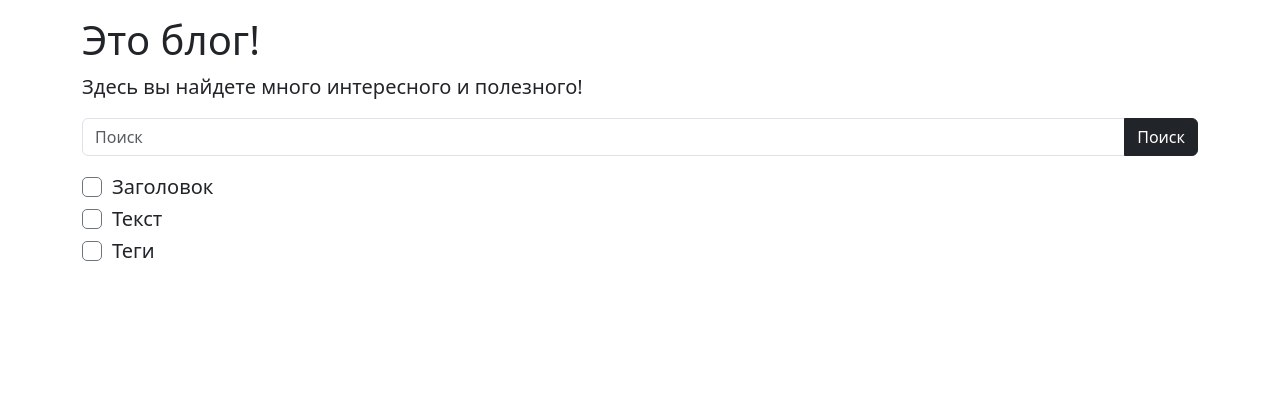
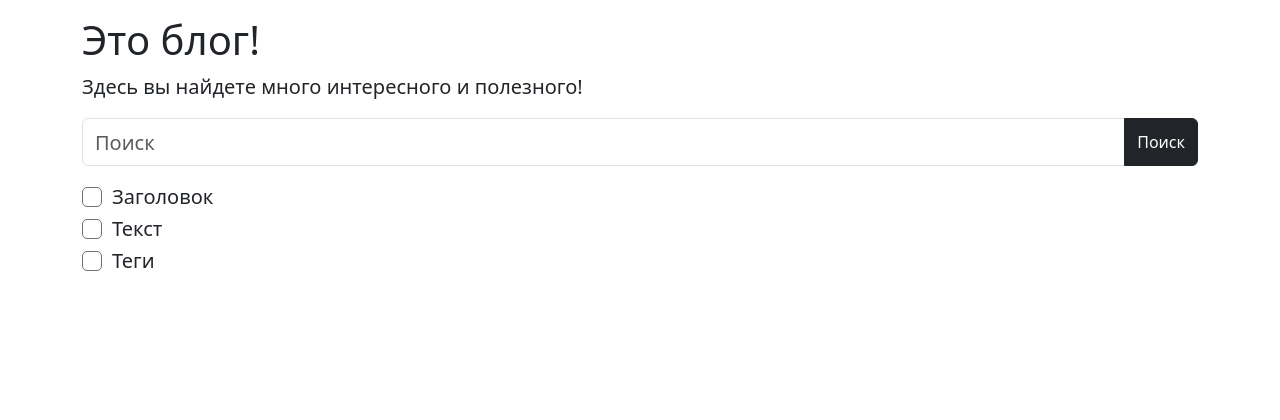
Before and after one commit to VladimirMonin/pydeck, a Django app: page /blog/ in a window 1280 px wide. Shown: the part 66-486 px from the top of the page. Run offline with Django 5.2, Linux system fonts and the light colour scheme; data that the repository does not hold is empty; some libraries are stand-ins or nearby versions.

Commit message:
develop/css: дополнительные правки стилей

```diff
--- a/static/css/base.css
+++ b/static/css/base.css
@@ -16,11 +16,11 @@ span.tag {
 /* Стили для тегов при наведении плавно окрашиваются в темный цвет фона */
 span.tag:hover {
   background-color: #343a40; /* Темный цвет фона */
-  transition: background-color 1.5s; /* Плавное изменение цвета фона */
+  transition: background-color 1.9s; /* Плавное изменение цвета фона */
 }
 
 /* Размер иконок и цвет */
-i.bi {
+span > i.bi {
   font-size: 1.5rem;
   color: #343a40;
 }
--- a/static/css/blog_catalog.css
+++ b/static/css/blog_catalog.css
@@ -33,3 +33,10 @@ input[type="checkbox"]:focus {
     box-shadow: none; /* Убрать тень */
     border-color: #495057; /* Темный бордер для фокуса */
 }
+
+input.form-control {
+    /* больше высота */
+    height: 3rem;
+    /* больше размер шрифта */
+    font-size: 1.25rem;
+}
```
